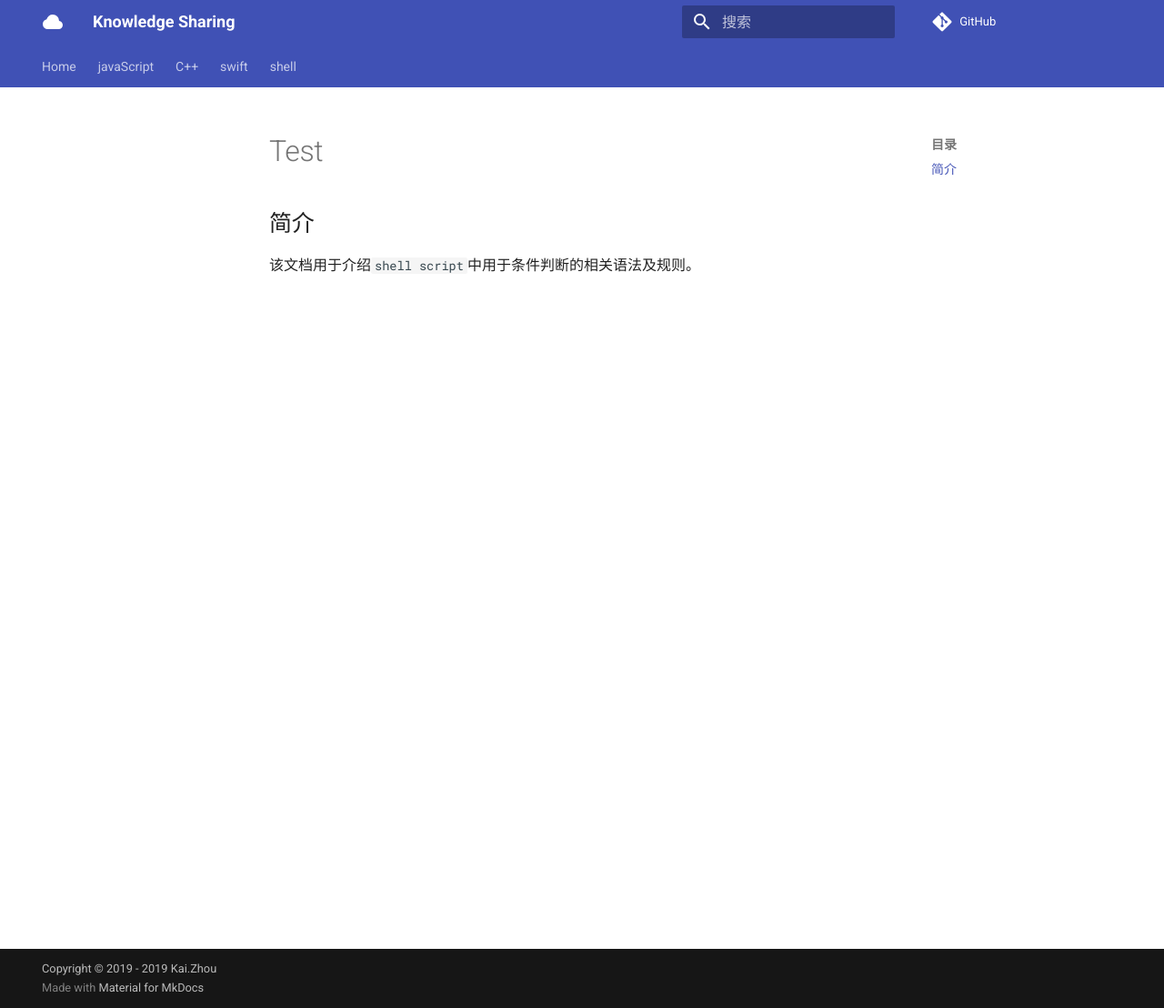
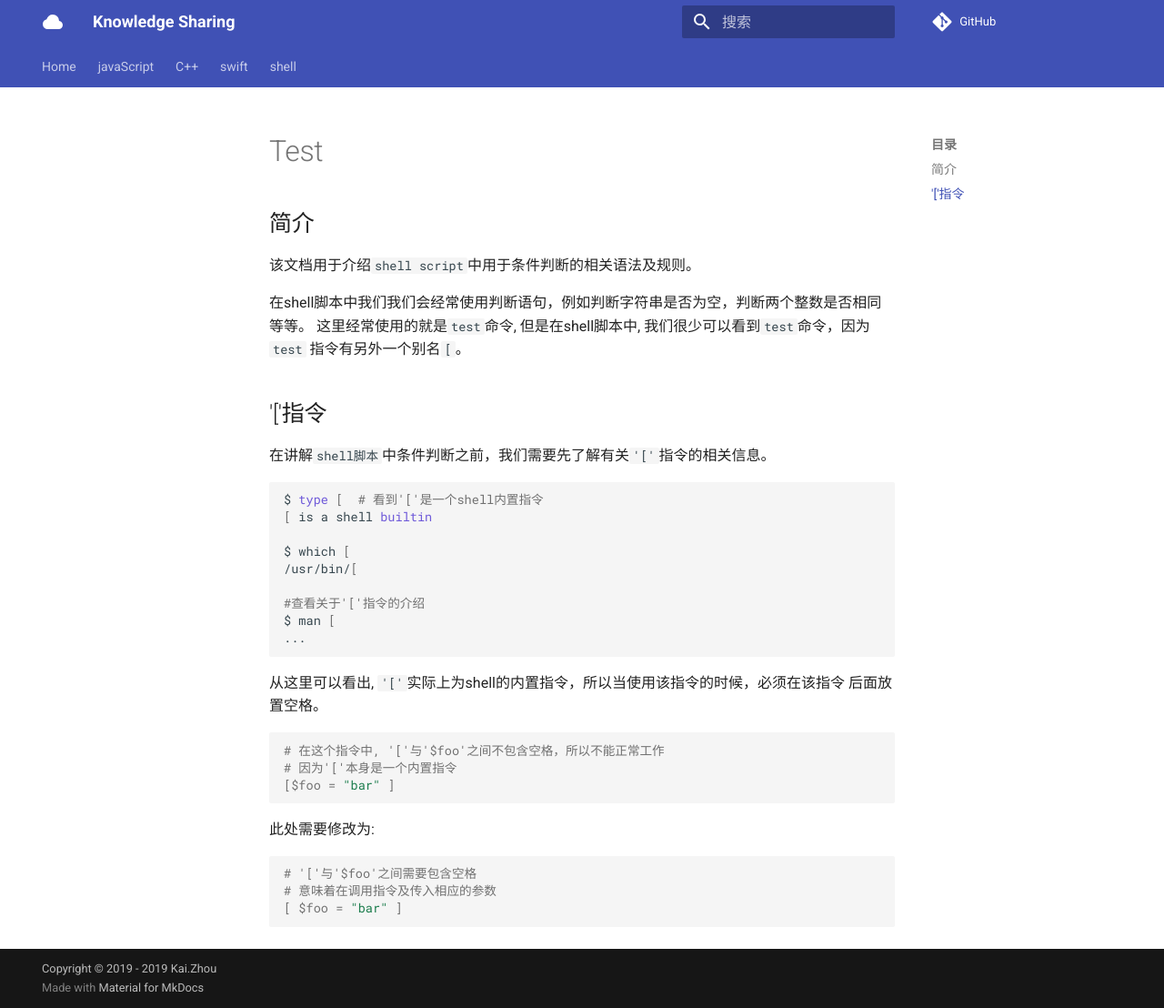
Before and after one commit to zhoukaidev/ks_blog, an MkDocs documentation site: the page built from docs/shell/shellScript/test.md, in a window 1280 px wide and 1108 px high. Shown: the whole window at 91% size. Built offline with MkDocs 1.6.1 and Material for MkDocs 9.7.7, drawn with Linux system fonts in a browser that asks for light colours; comment, search, counter and statistics services are not loaded.

Commit message:
Update test.md

````diff
--- a/docs/shell/shellScript/test.md
+++ b/docs/shell/shellScript/test.md
@@ -1,3 +1,39 @@
 ## 简介
 
 该文档用于介绍`shell script`中用于条件判断的相关语法及规则。
+
+在shell脚本中我们我们会经常使用判断语句，例如判断字符串是否为空，判断两个整数是否相同等等。
+这里经常使用的就是`test`命令, 但是在shell脚本中, 我们很少可以看到`test`命令，因为`test`
+指令有另外一个别名`[`。
+
+## '['指令
+
+在讲解`shell脚本`中条件判断之前，我们需要先了解有关`'['`指令的相关信息。
+
+```sh
+$ type [  # 看到'['是一个shell内置指令
+[ is a shell builtin
+
+$ which [
+/usr/bin/[
+
+#查看关于'['指令的介绍
+$ man [
+...
+```
+
+从这里可以看出, `'['`实际上为shell的内置指令，所以当使用该指令的时候，必须在该指令
+后面放置空格。
+
+```sh
+# 在这个指令中, '['与'$foo'之间不包含空格，所以不能正常工作
+# 因为'['本身是一个内置指令
+[$foo = "bar" ]
+```
+此处需要修改为:
+
+```sh
+# '['与'$foo'之间需要包含空格
+# 意味着在调用指令及传入相应的参数
+[ $foo = "bar" ]
+```
````
